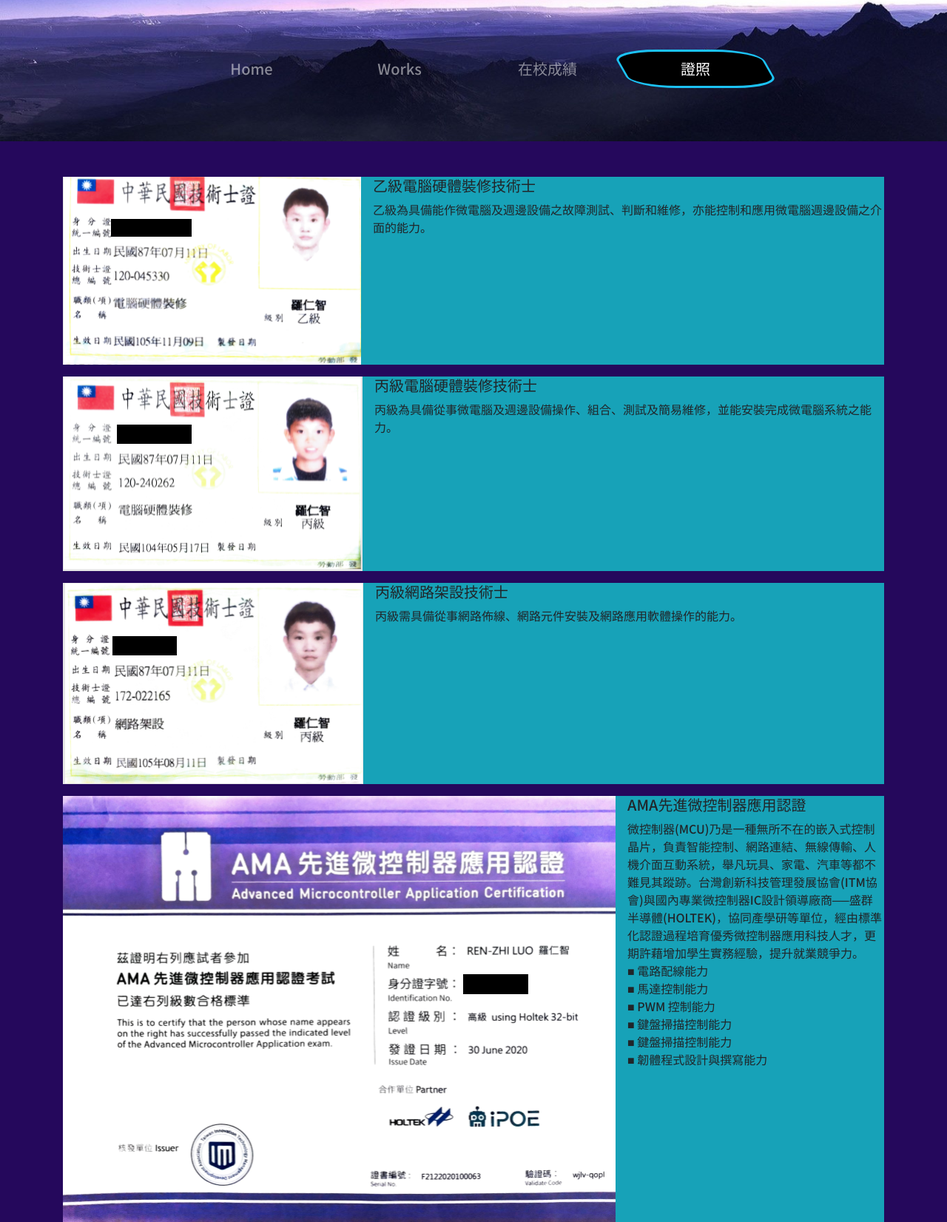
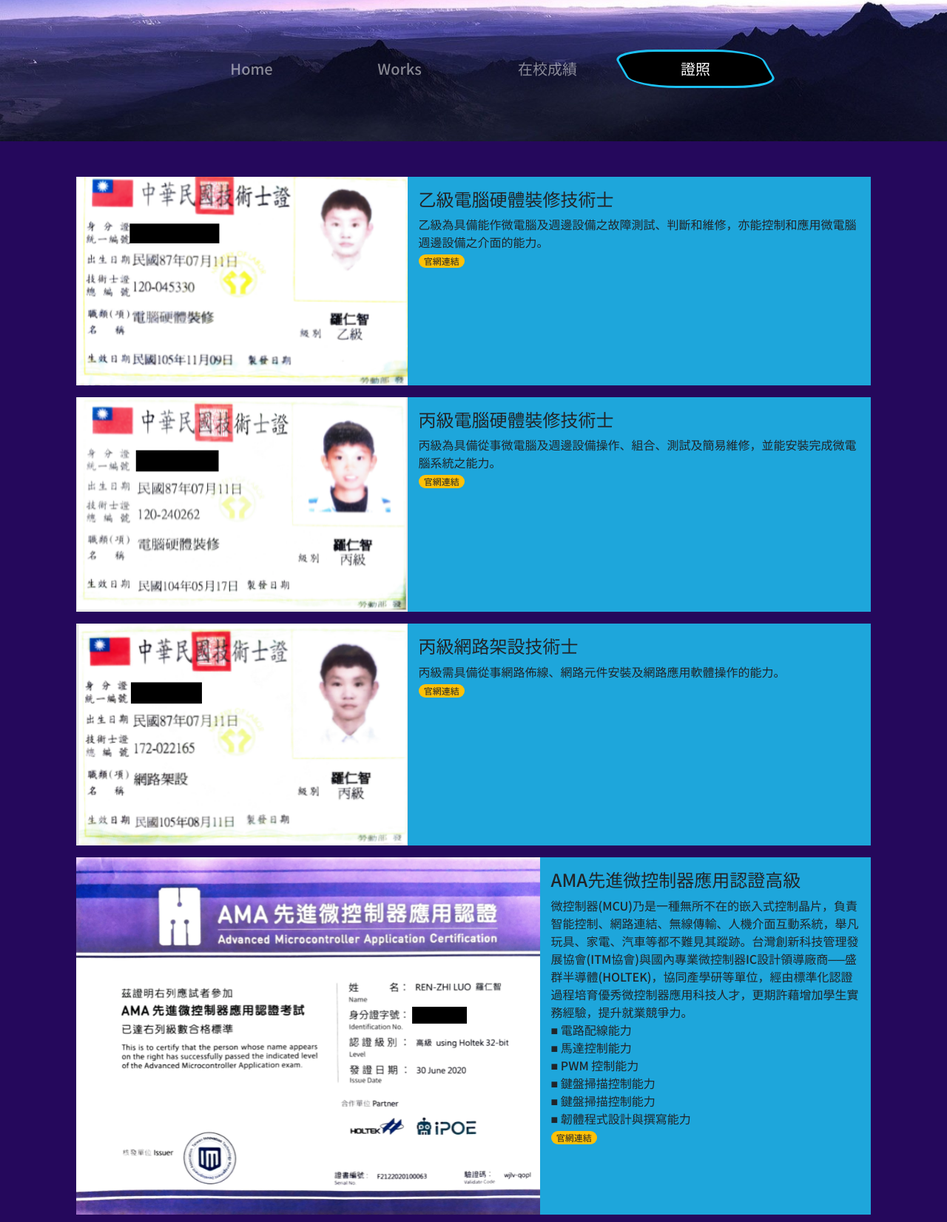
Before and after one commit to yg852916/myself, a plain HTML site: page certificate.html in a window 1280 px wide. Shown: the part 359-2011 px from the top of the page at 74% size. Drawn offline with nearby package versions, Linux system fonts and the light colour scheme.

Commit message:
Add files via upload

```diff
--- a/certificate.html
+++ b/certificate.html
@@ -2,7 +2,7 @@
 <html lang="en">
 
 <head>
-    <title>Title</title>
+    <title>羅仁智網站</title>
     <!-- Required meta tags -->
     <meta charset="utf-8">
     <meta name="viewport" content="width=device-width, initial-scale=1, shrink-to-fit=no">
@@ -61,7 +61,7 @@
                     <div class="collapse navbar-collapse" id="navbarNav">
                         <ul class="myNavbar mr-auto ml-auto navbar-nav">
                             <div>
-                                <li class="nav-item" >
+                                <li class="nav-item">
                                     <a class="nav-link" href="index.html">Home <span
                                             class="sr-only">(current)</span></a>
                                 </li>
@@ -88,32 +88,43 @@
         </div>
     </div>
     <!-- Main content -->
-    <div class="container mt-5">
-        <div class="media bg-info mb-3">
-            <img src="images/電腦硬體裝修乙.png" class="mr-3" alt="...">
-            <div class="media-body">
-              <h5 class="mt-0">乙級電腦硬體裝修技術士</h5>
+    <div class="container mt-5 px-5">
+        <div class="row mb-3">
+            <div class="col-12 col-md-5 p-0">
+                <img style="height: 100%;width: 100%;" src="images/電腦硬體裝修乙.png" class="mr-3" alt="...">
+            </div>
+            <div style="background-color: rgb(30, 166, 219);" class="col-12 col-md-7 pt-3">
+                <h4 class="mt-0">乙級電腦硬體裝修技術士</h4>
                 乙級為具備能作微電腦及週邊設備之故障測試、判斷和維修，亦能控制和應用微電腦週邊設備之介面的能力。
+                <br><a href="http://www.1111edu.com.tw/licence_content.php?autono=386" target="_blank" style="cursor: pointer;font-weight: 100;" class="badge badge-pill badge-warning">官網連結</a>
             </div>
         </div>
-          <div class="media bg-info mb-3">
-            <img src="images/電腦硬體裝修丙.png" class="mr-3" alt="...">
-            <div class="media-body">
-              <h5 class="mt-0">丙級電腦硬體裝修技術士</h5>
+        <div class="row mb-3">
+            <div class="col-12 col-md-5 p-0">
+                <img style="height: 100%;width: 100%;" src="images/電腦硬體裝修丙.png" class="mr-3" alt="...">
+            </div>
+            <div style="background-color: rgb(30, 166, 219);" class="col-12 col-md-7 pt-3">
+                <h4 class="mt-0">丙級電腦硬體裝修技術士</h4>
                 丙級為具備從事微電腦及週邊設備操作、組合、測試及簡易維修，並能安裝完成微電腦系統之能力。
+                <br><a href="http://www.1111edu.com.tw/licence_content.php?autono=387" target="_blank" style="cursor: pointer;font-weight: 100;" class="badge badge-pill badge-warning">官網連結</a>
             </div>
         </div>
-          <div class="media bg-info mb-3">
-            <img src="images/網路架設丙.png" class="mr-3" alt="...">
-            <div class="media-body">
-              <h5 class="mt-0">丙級網路架設技術士</h5>
+        <div class="row mb-3">
+            <div class="col-12 col-md-5 p-0">
+                <img style="height: 100%;width: 100%;" src="images/網路架設丙.png" class="mr-3" alt="...">
+            </div>
+            <div style="background-color: rgb(30, 166, 219);" class="col-12 col-md-7 pt-3">
+                <h4 class="mt-0">丙級網路架設技術士</h4>
                 丙級需具備從事網路佈線、網路元件安裝及網路應用軟體操作的能力。
+                <br><a href="http://www.1111edu.com.tw/licence_content.php?autono=388" target="_blank" style="cursor: pointer;font-weight: 100;" class="badge badge-pill badge-warning">官網連結</a>
             </div>
         </div>
-          <div class="media bg-info mb-3">
-            <img src="images/AMA.png" class="mr-3" alt="...">
-            <div class="media-body">
-              <h5 class="mt-0">AMA先進微控制器應用認證</h5>
+        <div class="row mb-3">
+            <div class="col-12 col-md-7 p-0">
+                <img style="height: 100%;width: 100%;" src="images/AMA.png" class="mr-3" alt="...">
+            </div>
+            <div style="background-color: rgb(30, 166, 219);" class="col-12 col-md-5 pt-3">
+                <h4 class="mt-0">AMA先進微控制器應用認證高級</h4>
                 微控制器(MCU)乃是一種無所不在的嵌入式控制晶片，負責智能控制、網路連結、無線傳輸、人機介面互動系統，舉凡玩具、家電、汽車等都不難見其蹤跡。台灣創新科技管理發展協會(ITM協會)與國內專業微控制器IC設計領導廠商──盛群半導體(HOLTEK)，協同產學研等單位，經由標準化認證過程培育優秀微控制器應用科技人才，更期許藉增加學生實務經驗，提升就業競爭力。
                 <br> ■ 電路配線能力
                 <br> ■ 馬達控制能力
@@ -121,10 +132,11 @@
                 <br> ■ 鍵盤掃描控制能力
                 <br> ■ 鍵盤掃描控制能力
                 <br> ■ 韌體程式設計與撰寫能力
-
+                <br><a href="http://www.1111edu.com.tw/licence_content.php?autono=1380" target="_blank" style="cursor: pointer;font-weight: 100;" class="badge badge-pill badge-warning">官網連結</a>
             </div>
         </div>
     </div>
+
 
 
 
--- a/css/myCss.css
+++ b/css/myCss.css
@@ -52,16 +52,17 @@
 }
 
 .home-photo {
+    margin-top: 10px;
     font-size: 18px;
     text-align: center;
     cursor: pointer;
-    margin: 5px 0;
+    box-shadow: 0px 0px 10px rgb(0, 0, 0) inset;
     color: rgb(141, 136, 136);
 }
 
 .home-photo:hover {
     background: rgba(75, 71, 71, 0.5);
-    box-shadow: 0px 0px 10px gold !important;
+    box-shadow: 0px 0px 10px gold inset !important ;
     color: rgb(184, 179, 179);
 }
 .home-photo-border {
@@ -80,6 +81,7 @@
 #advantage div:hover img{
     transition: 0.5s;
     transform: scale(1.5);
+
 }
 .myInfo {
     margin: 2% 2%;
```
Also changed, not shown: grades.html (+1 -1 lines), index.html (+20 -14 lines), works.html (+11 -11 lines). Lines whose indentation alone changed are shown as unchanged.
